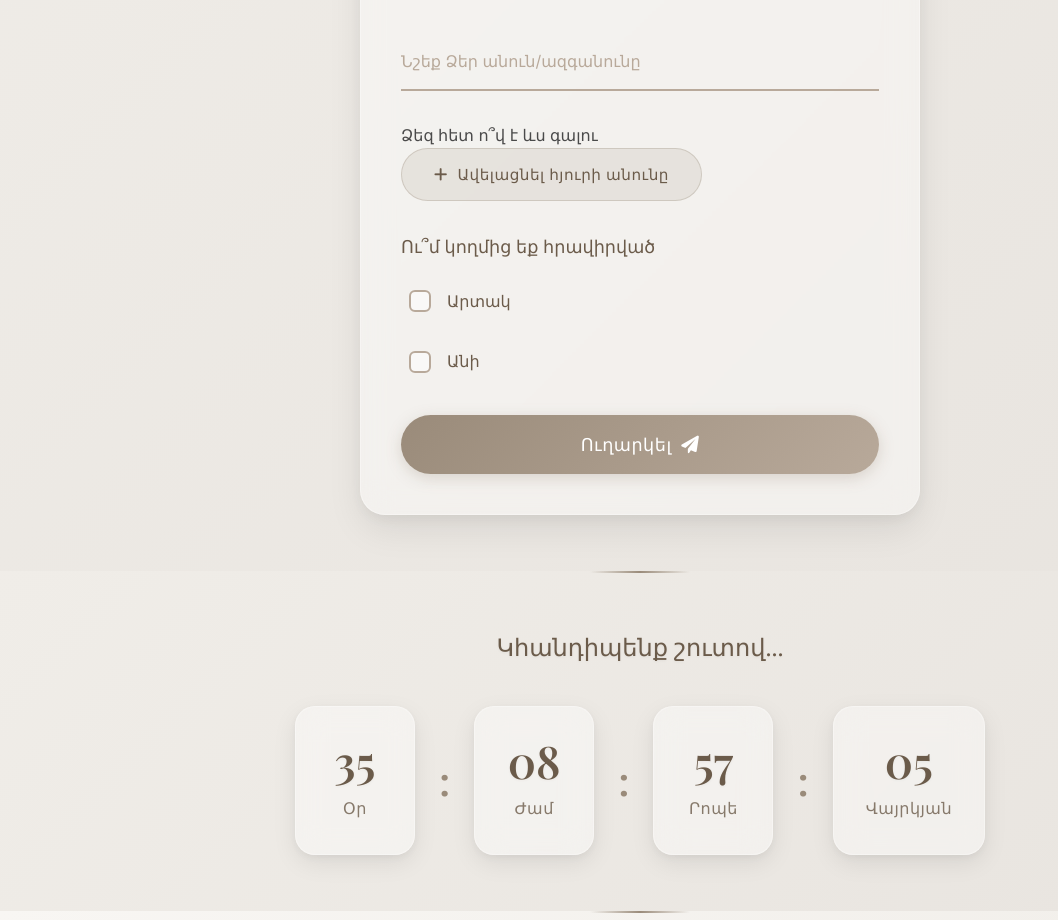
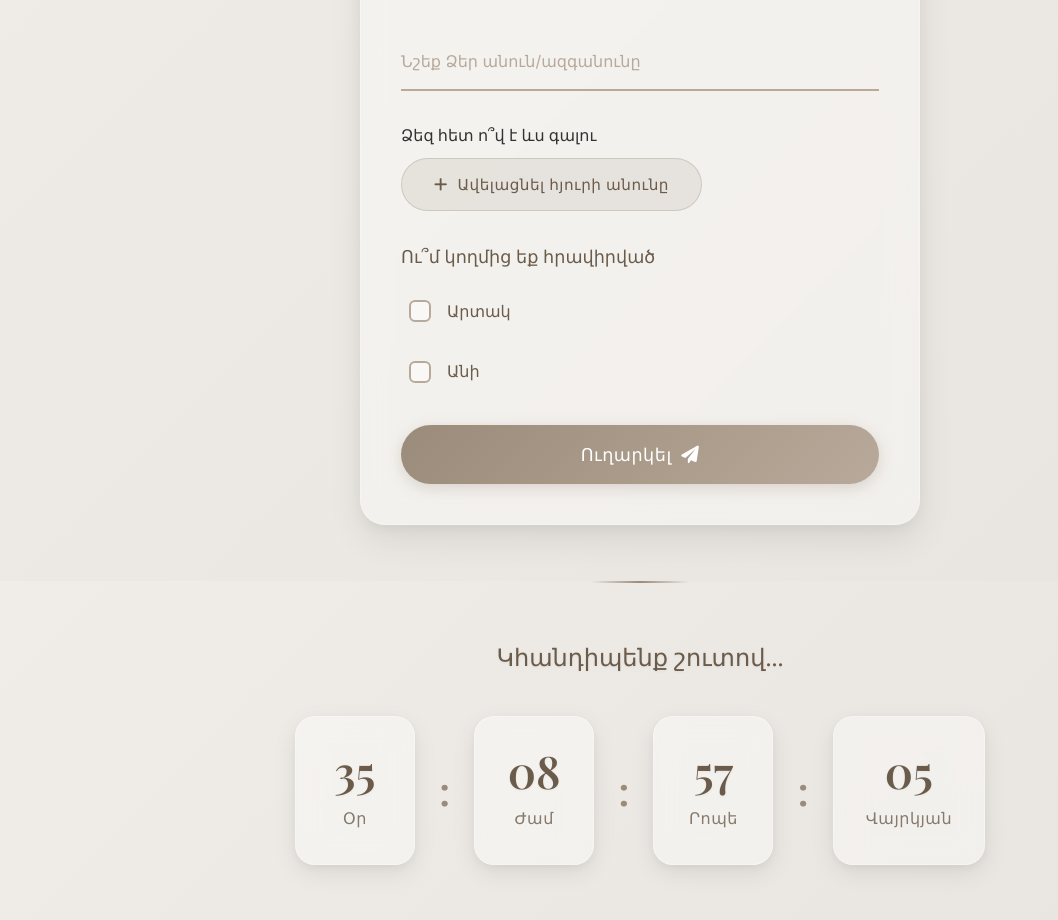
Before and after one commit to aaniart17-star/Wedding_A-A, a plain HTML site: page invitation.html in a window 1280 px wide. Shown: the part 2990-3910 px from the top of the page, without its empty margins (0-1058 px from the left). Drawn offline with nearby package versions, Linux system fonts and the light colour scheme.

Commit message:
Update style.css

```diff
--- a/style.css
+++ b/style.css
@@ -767,6 +767,13 @@ body {
   width: 100%;
 }
 
+.form-subtitle {
+  font-size: 16px;
+  font-weight: 500;
+  margin: 10px 0;
+  color: #333;
+}
+
 /* Guest Input Styles */
 .guest-input-wrapper {
   display: flex;
@@ -1311,4 +1318,5 @@ html {
     width: 56px;
     height: 56px;
   }
+
 }
```
